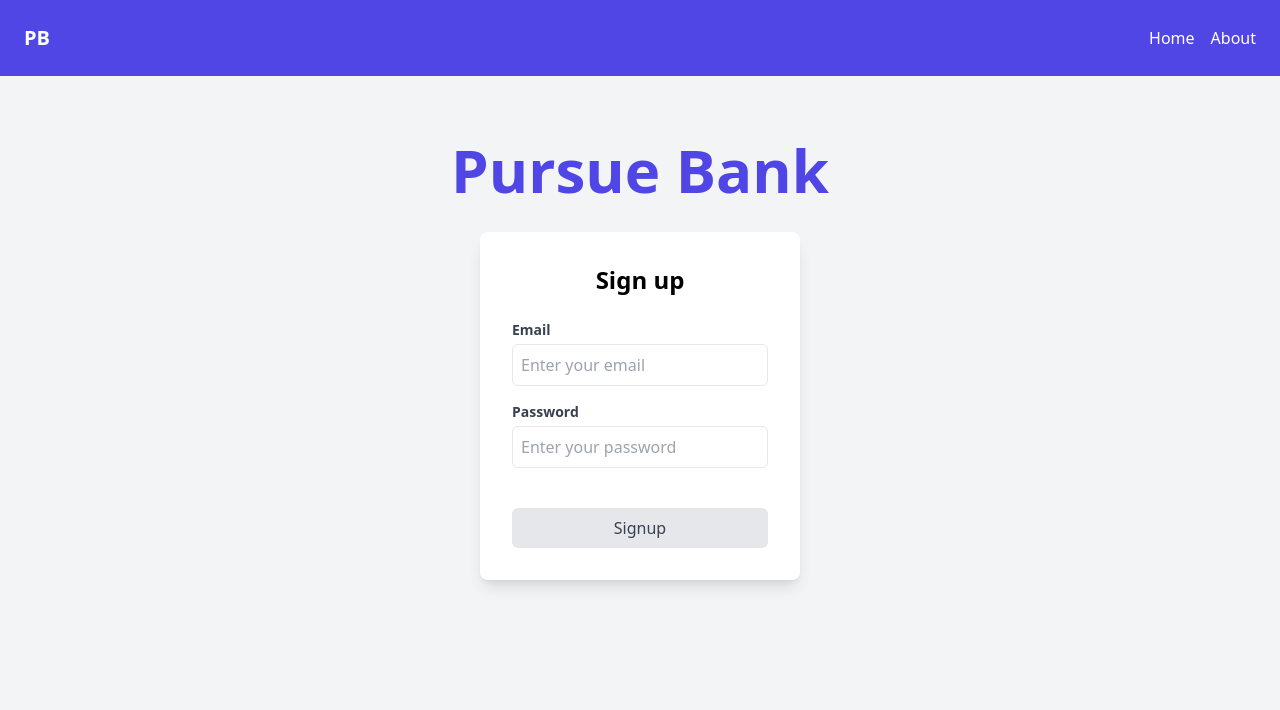
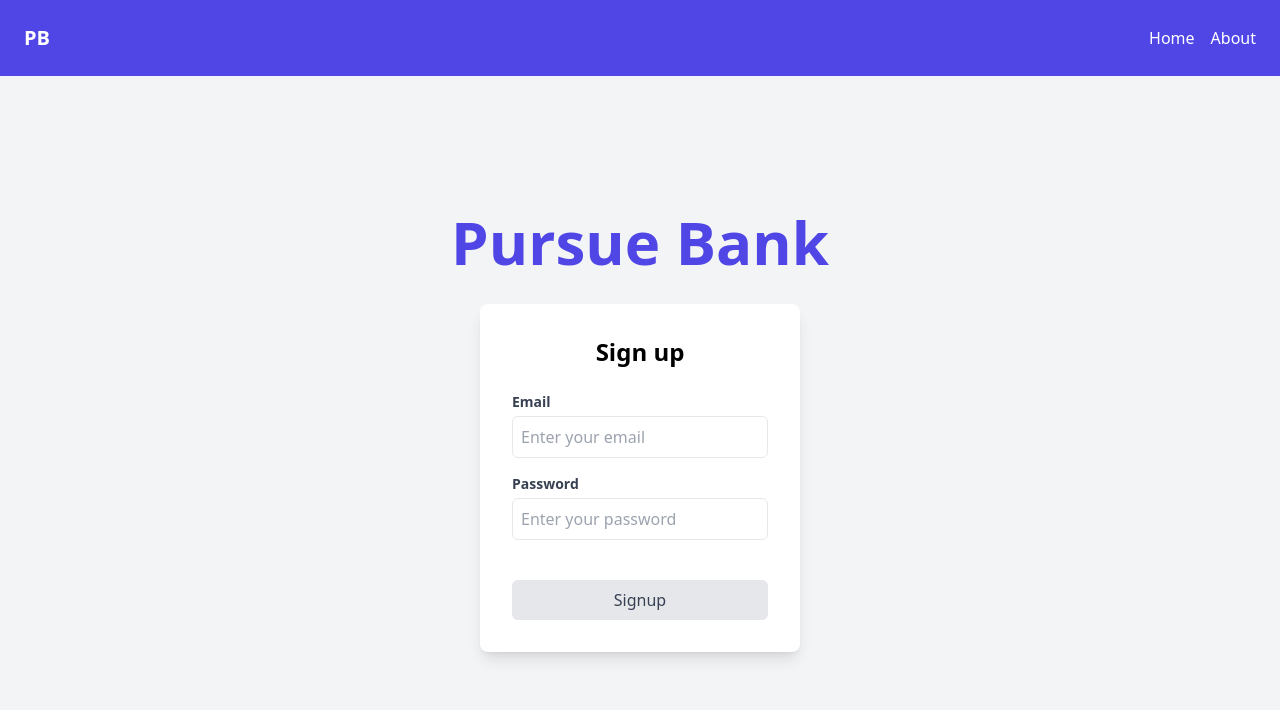
Before and after one commit to al3xbro/pursue-bank, a React (Vite) app in the folder client/: page /signup in a window 1280 px wide. Shown: the top 710 px of the page. Built offline with nearby package versions, Linux system fonts and the light colour scheme.

Commit message:
Fixed signup page scroll

```diff
--- a/client/src/Pages/Signup.tsx
+++ b/client/src/Pages/Signup.tsx
@@ -35,7 +35,7 @@ export default function Login() {
     }
 
     return (
-        <div className="flex flex-col justify-start items-center h-screen bg-gray-100 pt-16">
+        <div className="flex flex-col items-center h-[calc(100vh-88px)] justify-center bg-gray-100">
             {/* Bank Name Section */}
             <div className="mb-8">
                 <h1 className="text-6xl font-bold text-indigo-600">Pursue Bank</h1>
```
Also changed, not shown: 1 other file (tests, documents, lock files or other folders).
